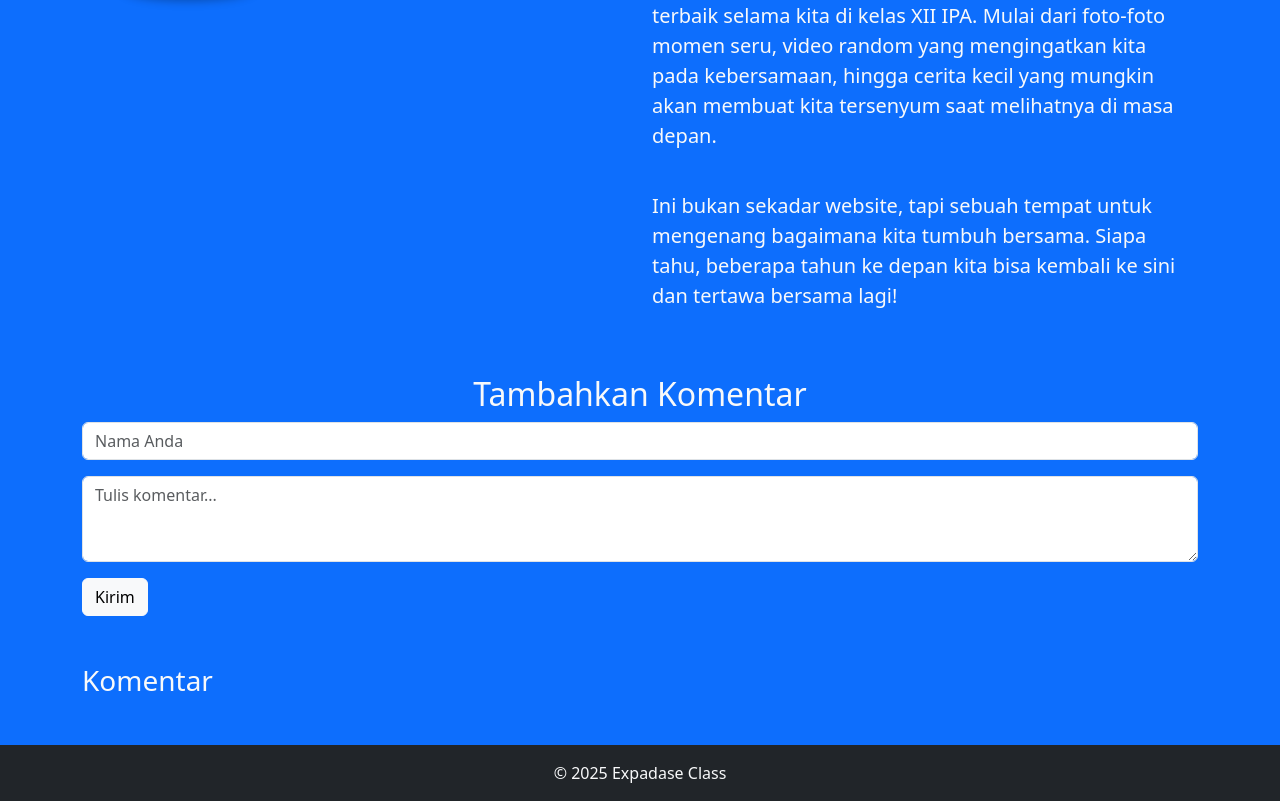
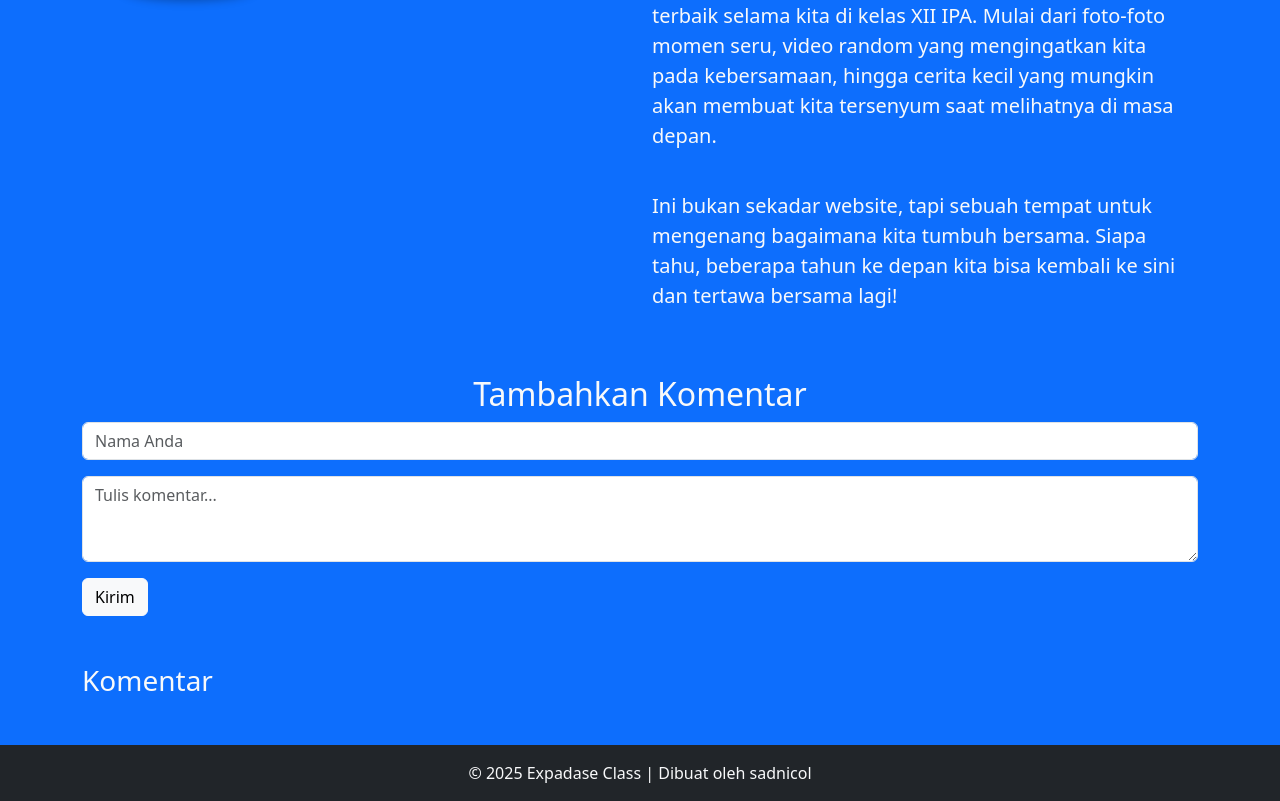
Before and after one commit to SadIsad9/Expadase-class, a plain HTML site: page index.html in a window 1280 px wide. Shown: the part 332-1133 px from the top of the page. Drawn offline with nearby package versions, Linux system fonts and the light colour scheme; no server answers.

Commit message:
Update index.html

```diff
--- a/index.html
+++ b/index.html
@@ -71,7 +71,7 @@
 
     <!-- Footer -->
     <footer class="bg-dark text-center text-light py-3 mt-5">
-        &copy; 2025 Expadase Class
+        &copy; 2025 Expadase Class | Dibuat oleh sadnicol
     </footer>
 
     <!-- Bootstrap JS -->
```
